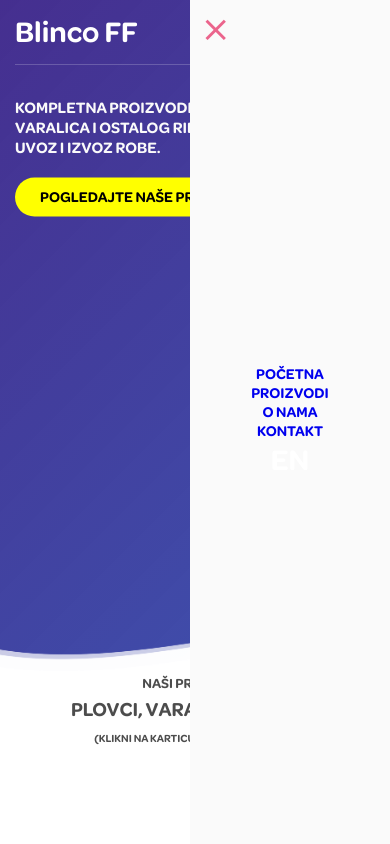
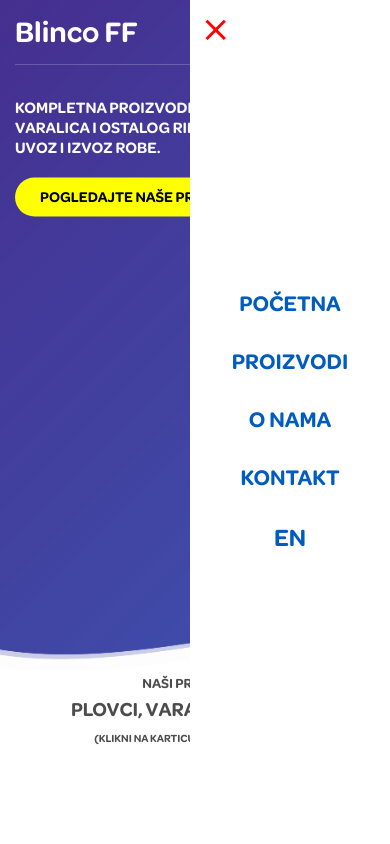
Before and after one commit to tzivadinovic/blinco-ff, a plain HTML site: page index.html in a window 390 px wide. Both pictures are taken after a click on the element 361 px from the left and 32 px from the top of the page. Shown: the top 844 px of the page. Drawn offline with nearby package versions, Linux system fonts and the light colour scheme; a web font is replaced by a local one.

Commit message:
styles fix; added phone number

```diff
--- a/index.html
+++ b/index.html
@@ -57,7 +57,6 @@
 </header>
 
 <main>
-
     <section class="hero">
         <div class="container">
             <div class="main-message">
@@ -270,9 +269,8 @@
             <div class="title-heading1">
                 <h1>KONTAKT</h1>
                 <p><b>ADRESA: <br> <a href="https://goo.gl/maps/aGSQQxVE2uFXEzZRA" target="_blank">Ajdanovačka 7,
-                    18000 Niš</a><br> <b>EMAIL:</b> <br> <a href="#" class="button"
-                                                            id="button">ffblinco@gmail.com </a><br>
-                    <b>TELEFON:</b> <br> 018/562-795</b>
+                    18000 Niš</a><br> <b>EMAIL:</b> <br> <a href="#" class="button" id="button">ffblinco@gmail.com </a><br>
+                    <b>TELEFON:</b> <br> +381654469790 - Vladimir</b>
                 </p>
 
             </div>
--- a/styles/styles.css
+++ b/styles/styles.css
@@ -203,12 +203,12 @@ nav {
 }
 
 .close i {
-    color: #eb648c;
+    color: red;
 }
 
 .nav-list {
     height: 100vh;
-    background-color: #fafafa;
+    background-color: white;
     position: fixed;
     top: 0;
     right: -26rem;
@@ -220,13 +220,24 @@ nav {
     transition: all 650ms ease-in-out;
 }
 
-.nav-list {
-    color: white;
+.nav-list.active {
+    z-index: 1000;
+    right: 0;
+    width: 200px;
+    font-size: 15px;
 }
 
-.nav-list.active {
-    right: 0;
-    width: 200px;
+.nav-list.active li{
+    padding: 15px;
+}
+
+.nav-list.active a{
+    color: #005cbf;
+}
+
+.nav-list.active .language{
+    color: #005cbf;
+    font-size: 25px;
 }
 
 .close {
@@ -355,6 +366,7 @@ nav {
     display: grid;
     grid-template-columns: repeat(auto-fit, minmax(25rem, 1fr));
     grid-gap: 2.5rem;
+    z-index: 1;
 }
 
 .cardsgrid-item {
```
